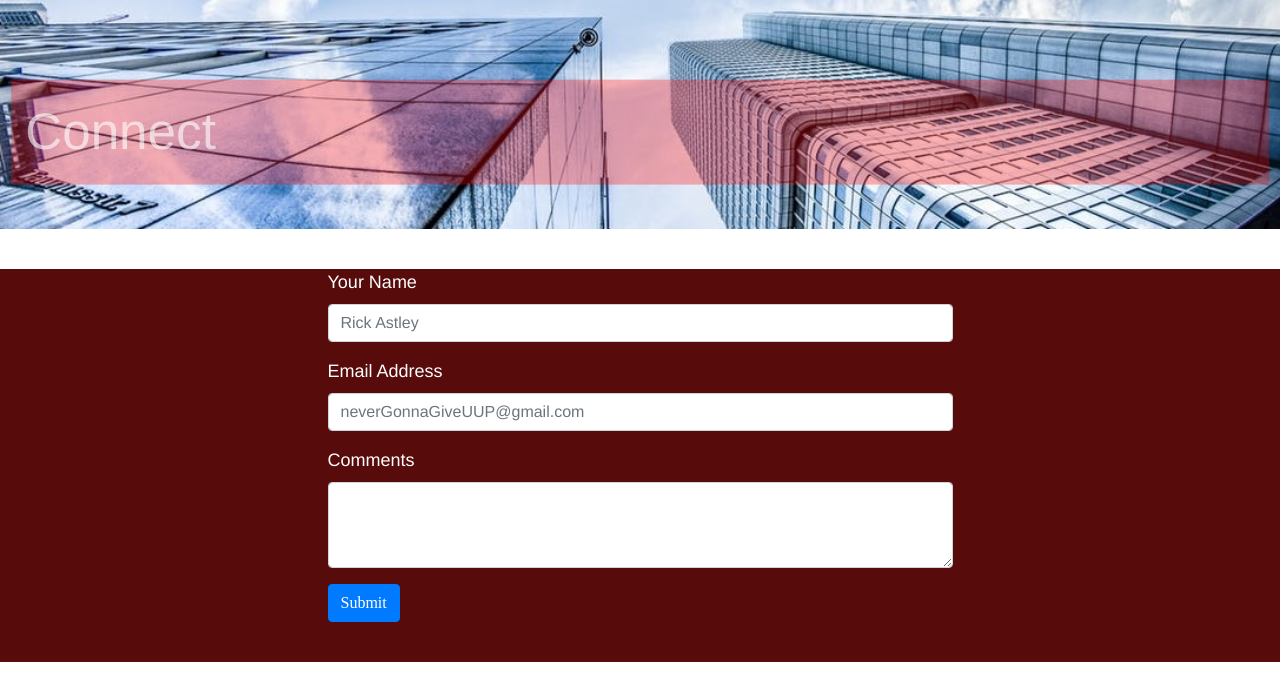
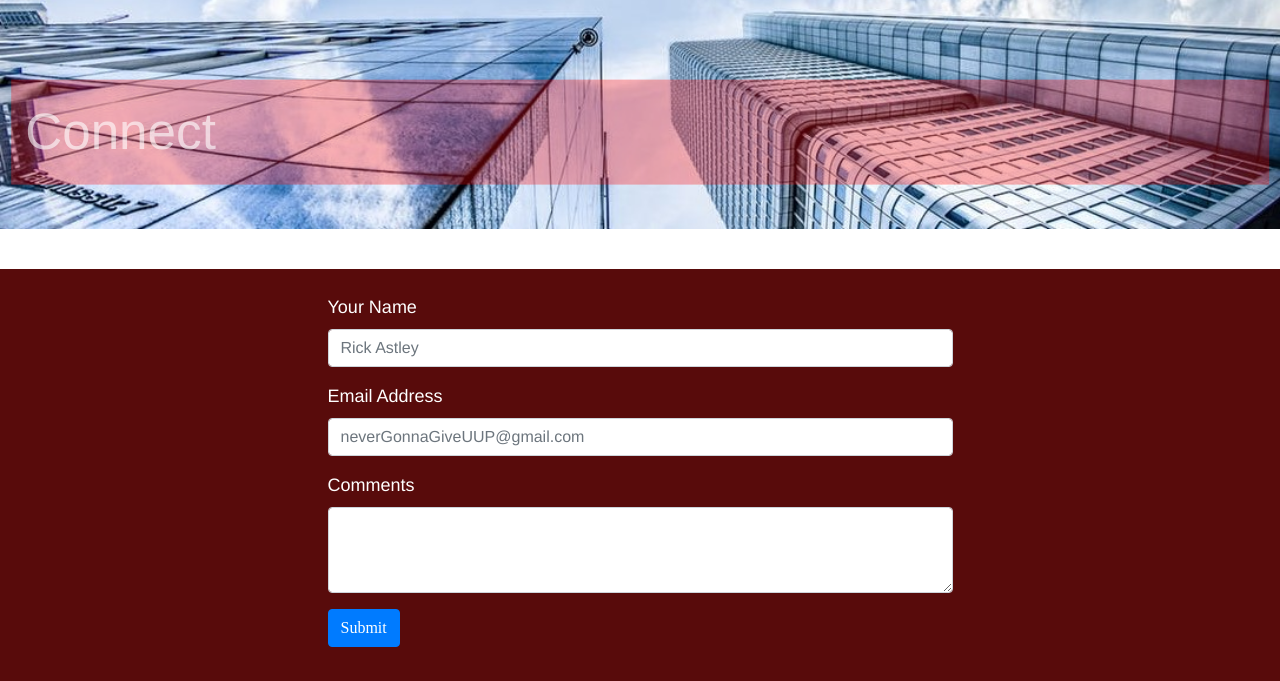
Before and after one commit to stephenkrohnwhite/portfolioSite, a plain HTML site: page aboutMe.html in a window 1280 px wide. Shown: the part 1574-2255 px from the top of the page. Drawn offline with nearby package versions, Linux system fonts and the light colour scheme.

Commit message:
second commit

```diff
--- a/aboutMe.html
+++ b/aboutMe.html
@@ -64,6 +64,12 @@
 	    <p class="pBox">Connect</p>
 		</div>
 		</div>
+		  <div class="row">
+	    <div class="col-sm-12" id="redBG">
+     	<div id="padTop">
+	    </div>
+	    </div>
+	</div>
     <div class="row" id="redBG">
 	    <div class="col-sm-3">
 		</div>
@@ -91,7 +97,7 @@
         </div>
 
 	</div>
-		<div class="row">
+    <div class="row">
 	<div class="col-sm-12">
 	<div id="padTop">
 	</div>
```
Also changed, not shown: projects.html (+1 -1 lines).
